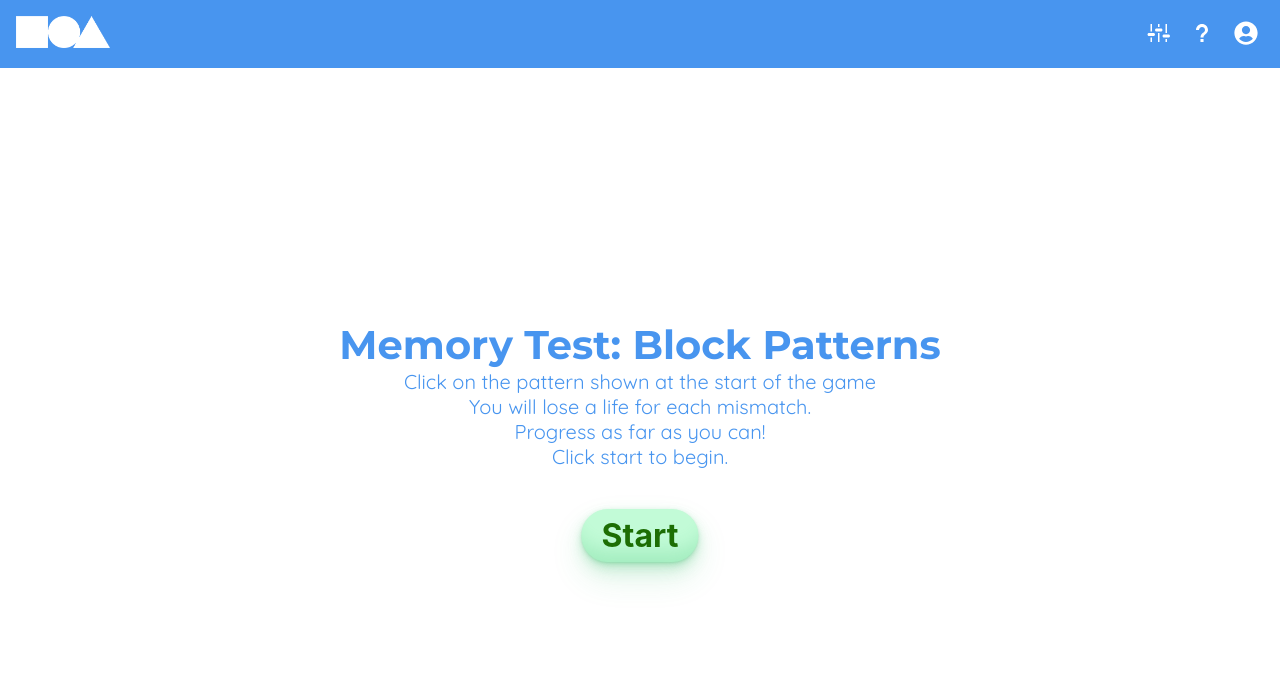
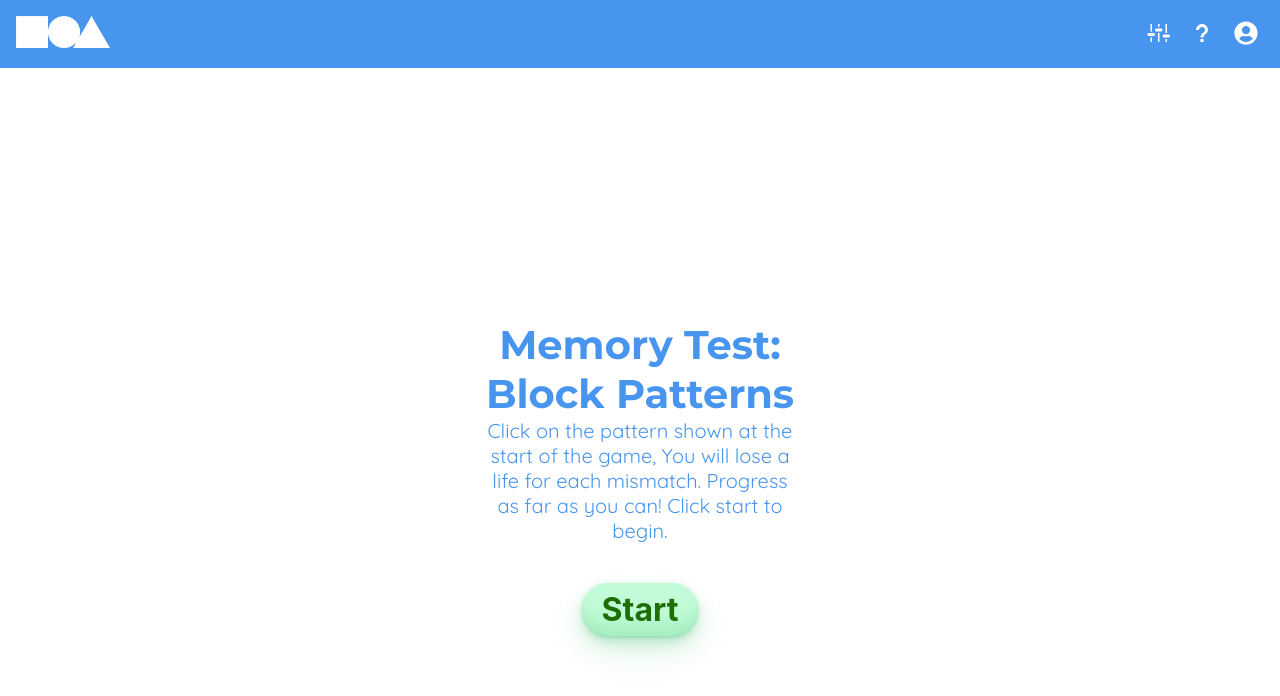
Before and after one commit to uoa-compsci399-s2-2022/spatial-skills-web-app, a React (Create React App) app in the folder client/: page /pattern in a window 1280 px wide. Shown: the top 696 px of the page. Built offline with nearby package versions, Linux system fonts and the light colour scheme.

Commit message:
add description setting which shows information in the instruction page

```diff
--- a/client/src/components/MatchingGame/MatchingGame.jsx
+++ b/client/src/components/MatchingGame/MatchingGame.jsx
@@ -24,6 +24,7 @@ const MatchingGame = ({
   timerState,
   timeAllowed,
   randomSeed = null,
+  description,
   next,
   submit
   }) => {
@@ -201,9 +202,7 @@ const MatchingGame = ({
       {firstVisit ?
         <div className="matching-game__instructions">
           <h1>Memory Test: Card Matching</h1>
-          <p>Match those cards in pairs before time runs out!</p>
-          <p>You will lose a life for each mismatch.</p>
-          <p>Click start to begin.</p>
+          <p>{description}</p>
           <button className='matching-game_start-button' onClick={shuffleCards}>Start</button>
         </div> : null}
       <div className={started ? 'matching-game__information-div-show':'matching-game__information-div-hide'}>
--- a/client/src/components/PatternGame/PatternGame.jsx
+++ b/client/src/components/PatternGame/PatternGame.jsx
@@ -15,6 +15,7 @@ function PatternGame({
   patternFlashTime,
   randomLevelOrder,
   randomSeed = null,
+  description,
   next,
   submit,
 }) {
@@ -427,10 +428,7 @@ function PatternGame({
       {!started ? (
         <div className="pattern-game__instructions">
           <h1>Memory Test: Block Patterns</h1>
-          <p>Click on the pattern shown at the start of the game</p>
-          <p>You will lose a life for each mismatch.</p>
-          <p>Progress as far as you can!</p>
-          <p>Click start to begin.</p>
+          <p>{description}</p>
           <button className="pattern-game__start-button" onClick={startGame}>
             Start
           </button>
--- a/client/src/containers/App.jsx
+++ b/client/src/containers/App.jsx
@@ -77,6 +77,11 @@ function App() {
             patternFlashTime={0.5}      // time to flash each pattern block
             randomLevelOrder={true}      // each level is randomized
             randomSeed={"just a seed"}
+            description={
+              "Click on the pattern shown at the start of the game, \
+              You will lose a life for each mismatch. \
+              Progress as far as you can! \
+              Click start to begin."}
             />}
           />
 
@@ -91,6 +96,11 @@ function App() {
             randomSeed={"Hi"}
             timerState={false}       // set timer on/off
             timeAllowed={10}         // total time if timer on
+            description={
+            "Match those cards in pairs before time runs out! \
+            You will lose a life for each mismatch. \
+            Click start to begin."
+            }
             />}
           />
 
--- a/client/src/styles/MatchingGame.css
+++ b/client/src/styles/MatchingGame.css
@@ -1,3 +1,7 @@
+.matching-game__instructions{
+  width: 25%;
+}
+
 .matching-game__instructions h1{
   font-size: 40px;
 }
--- a/client/src/styles/PatternGame.css
+++ b/client/src/styles/PatternGame.css
@@ -1,3 +1,9 @@
+
+
+.pattern-game__instructions {
+  width: 25%;
+}
+
 .pattern-game__instructions h1{
   font-size: 40px;
 }
```
